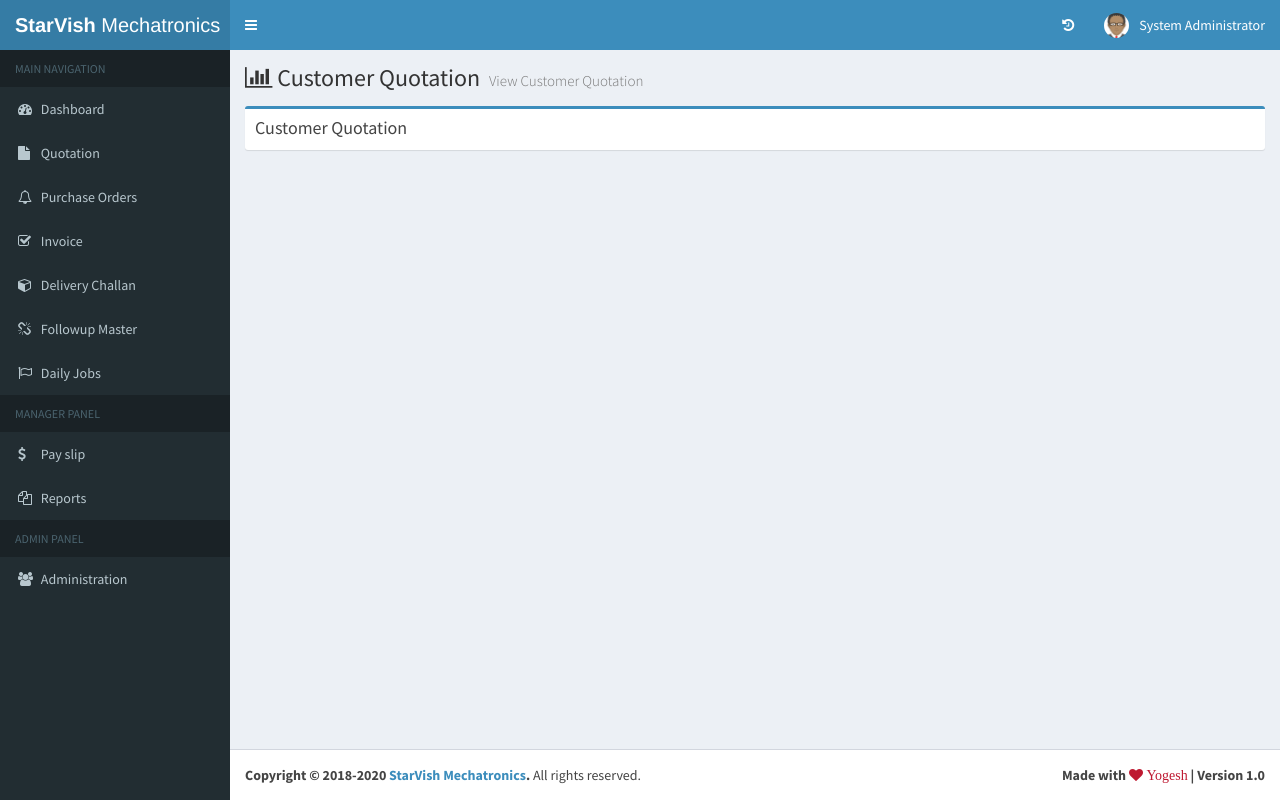
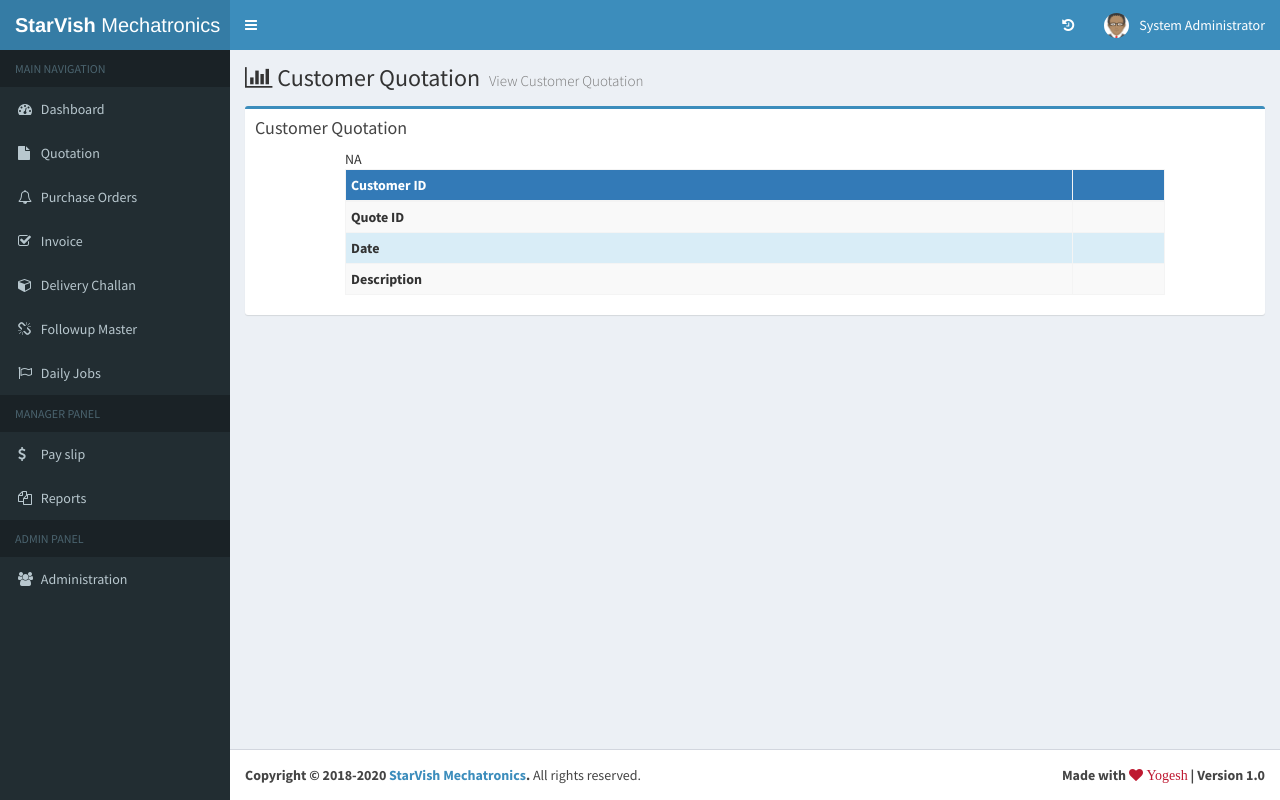
Before and after one commit to Kumarjio/starvish, a CodeIgniter app: page /database/index.php/customer/customer_quotation_view/1 in a window 1280 px wide. Run offline with CodeIgniter, Linux system fonts and the light colour scheme; a user stored in the database is signed in; data that the repository does not hold is empty.

Commit message:
quotation update

```diff
--- a/application/views/customer/customer_quotation_view.php
+++ b/application/views/customer/customer_quotation_view.php
@@ -24,7 +24,33 @@
                     <div class="row">
                     <div class="col-lg-10 col-lg-offset-1 col-xs-12 col-sm-12 col-md-12">
                     <caption></caption>
-
+                    <?php print_r($datas);?>
+                    <div class="table-responsive">
+                    <table class="table table-striped table-condensed table-bordered">
+                        <thead class="bg-primary">
+                          <tr>
+                          <th>Customer ID</th>
+                          <th><php ?></th>
+                          </tr>
+                        </thead>
+                        <tbody class="bg-info">
+                          <tr>
+                            <th>Quote ID</th>
+                            <td id="quote_id"></td>
+                          </tr>
+                          <tr>
+                          <th>Date</th>
+                          <td id="date"></td>
+                        </tr>
+                        <tr>
+                        <th>Description</th>
+                        <td id="description"></td>
+                        </tr>
+                        </tbody>
+                            </table>
+                          </div>
+                        </div>
+                      </div>
 
 
                     </div><!-- /.box-body -->
```
